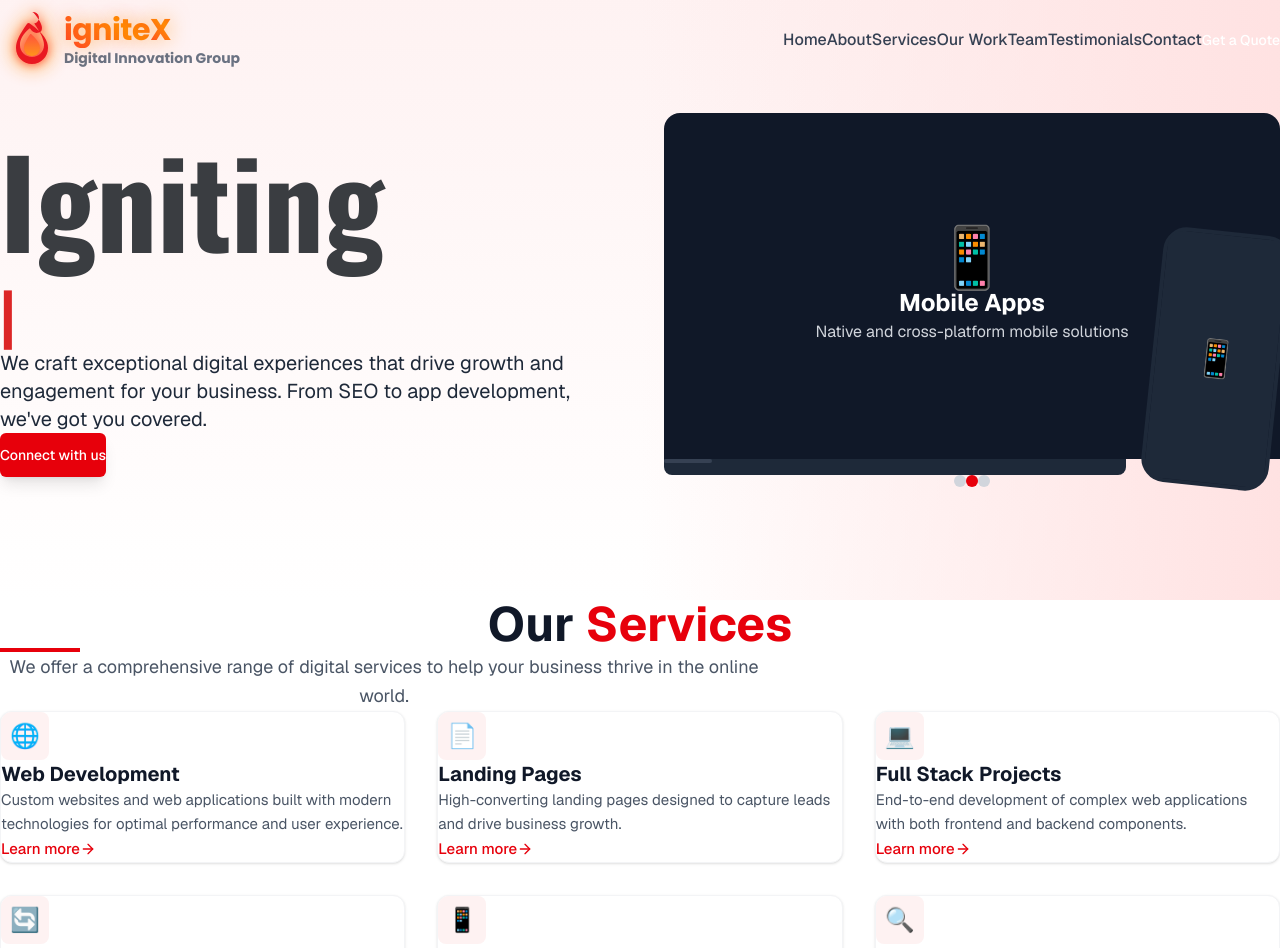
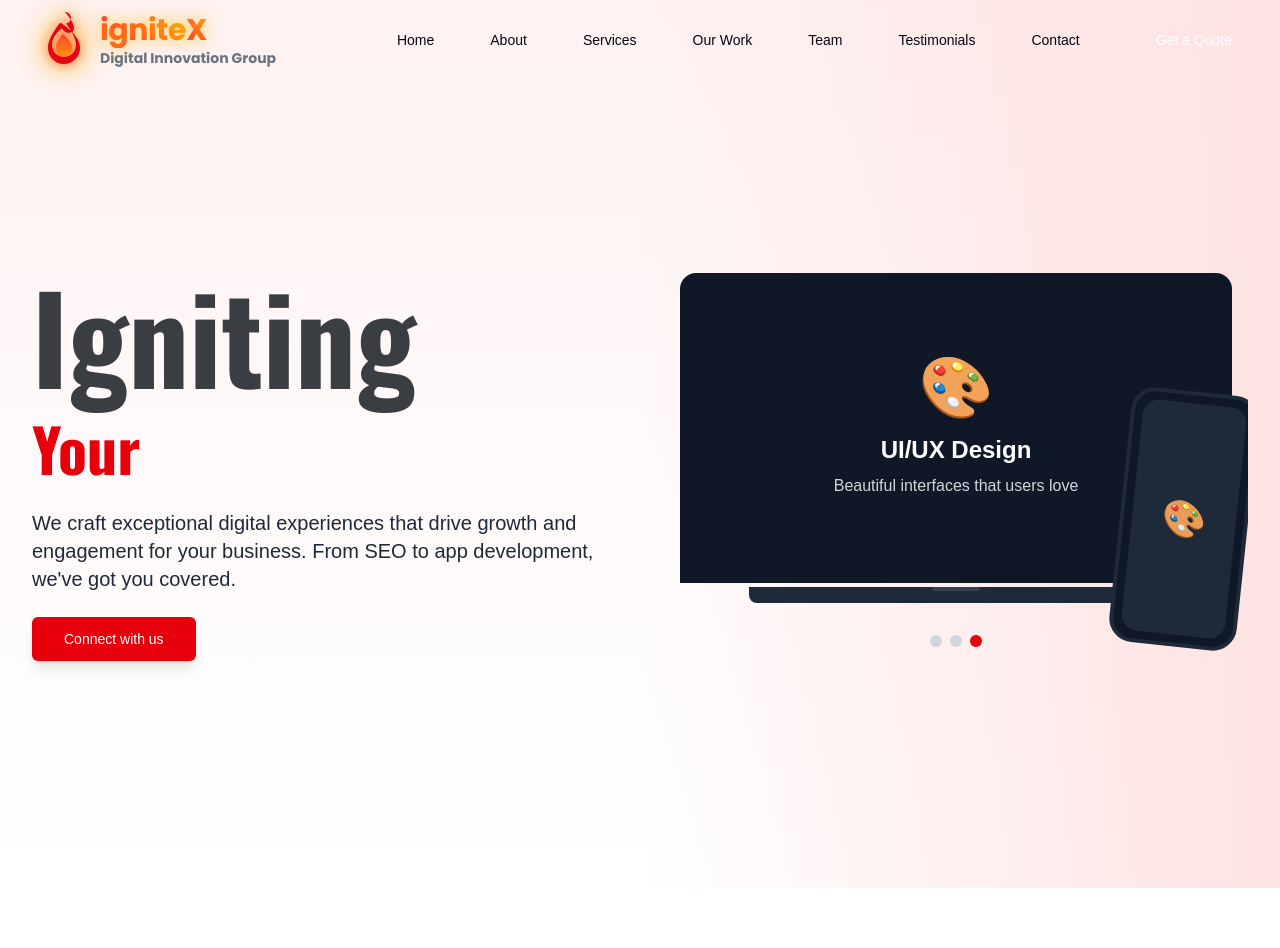
Before and after one commit to spritualrahul/IgniteX, a Next.js app in the folder my-app/: page / in a window 1280 px wide. Shown: the top 948 px of the page. Built offline with nearby package versions, Linux system fonts and the light colour scheme.

Commit message:
Revert "Revert last commit"
This reverts commit 802db2f85892b90f22dabd1a288910e0a98c0757.

```diff
--- a/my-app/src/app/globals.css
+++ b/my-app/src/app/globals.css
@@ -6,12 +6,10 @@
   51%, 100% { opacity: 0; }
 }
 
+
 :root {
   --background: #ffffff;
   --foreground: #171717;
-  --max-width: 1280px;
-  --header-height: 5rem;
-  --section-padding: 2rem;
 }
 
 @theme inline {
@@ -21,91 +19,15 @@
   --font-mono: var(--font-geist-mono);
 }
 
-/* Base responsive typography */
-html {
-  font-size: 16px;
-  scroll-behavior: smooth;
-}
-
-@media (max-width: 1024px) {
-  html {
-    font-size: 15px;
+@media (prefers-color-scheme: dark) {
+  :root {
+    --background: #0a0a0a;
+    --foreground: #ededed;
   }
-}
-
-@media (max-width: 768px) {
-  html {
-    font-size: 14px;
-  }
-}
-
-@media (max-width: 480px) {
-  html {
-    font-size: 13px;
-  }
-}
-
-/* Base styles */
-* {
-  margin: 0;
-  padding: 0;
-  box-sizing: border-box;
 }
 
 body {
   background: var(--background);
   color: var(--foreground);
-  font-family: var(--font-geist-sans), system-ui, -apple-system, sans-serif;
-  line-height: 1.6;
-  overflow-x: hidden;
-  text-rendering: optimizeLegibility;
-  -webkit-font-smoothing: antialiased;
-  -moz-osx-font-smoothing: grayscale;
+  font-family: Arial, Helvetica, sans-serif;
 }
-
-/* Responsive container */
-.container {
-  width: 100%;
-  max-width: var(--max-width);
-  margin: 0 auto;
-  padding: 0 1.5rem;
-}
-
-/* Responsive media */
-img, video, iframe {
-  max-width: 100%;
-  height: auto;
-  display: block;
-}
-
-/* Responsive tables */
-table {
-  width: 100%;
-  border-collapse: collapse;
-  margin: 1rem 0;
-}
-
-/* Dark mode */
-@media (prefers-color-scheme: dark) {
-  :root {
-    --background: #0a0a0a;
-    --foreground: #ededed;
-  }
-
-  body {
-    color-scheme: dark;
-  }
-}
-
-/* Print styles */
-@media print {
-  body {
-    background: white;
-    color: black;
-    font-size: 12pt;
-  }
-
-  .no-print {
-    display: none !important;
-  }
-}
--- a/my-app/src/components/Navbar.tsx
+++ b/my-app/src/components/Navbar.tsx
@@ -48,9 +48,9 @@ export function Navbar() {
         isScrolled ? "bg-white/95 backdrop-blur-md shadow-md" : "bg-transparent"
       }`}
     >
-      <nav className="w-full max-w-[var(--max-width)] mx-auto px-4 sm:px-6 lg:px-8">
-        <div className="flex items-center justify-between h-16 md:h-20">
-          <div className="flex items-center flex-shrink-0">
+      <nav className="max-w-7xl mx-auto px-4 sm:px-6 lg:px-8">
+        <div className="flex items-center justify-between h-20">
+          <div className="flex-shrink-0">
             <style jsx global>{`
   @keyframes flame {
     0%, 100% {
@@ -137,16 +137,16 @@ export function Navbar() {
             </Link>
           </div>
           <div className="hidden md:block">
-            <div className="ml-4 md:ml-10 flex items-center space-x-1 md:space-x-2 lg:space-x-4">
+            <div className="ml-10 flex items-baseline space-x-8">
               {navItems.map((item) => (
-                <Link
+                <a
                   key={item.name}
                   href={item.href}
                   onClick={(e) => scrollToSection(e, item.href)}
-                  className="px-2 py-1 md:px-3 md:py-2 text-sm md:text-base font-medium text-gray-700 hover:text-red-600 transition-colors whitespace-nowrap"
+                  className="text-gray-950 hover:text-primary px-3 py-2 rounded-md text-sm font-medium transition-colors cursor-pointer"
                 >
                   {item.name}
-                </Link>
+                </a>
               ))}
               <Button className="ml-4 bg-primary hover:bg-primary/90">
                 Get a Quote
@@ -154,25 +154,22 @@ export function Navbar() {
             </div>
           </div>
           <div className="md:hidden">
-            <button
+            <Button
+              variant="ghost"
+              size="icon"
               onClick={() => setIsOpen(!isOpen)}
-              className="inline-flex items-center justify-center p-2 rounded-md text-gray-700 hover:text-red-600 focus:outline-none transition-colors"
-              aria-expanded={isOpen}
-              aria-label={isOpen ? 'Close menu' : 'Open menu'}
+              aria-label="Toggle menu"
+              className="text-secondary hover:bg-gray-100"
             >
-              {isOpen ? (
-                <X className="block h-6 w-6" aria-hidden="true" />
-              ) : (
-                <Menu className="block h-6 w-6" aria-hidden="true" />
-              )}
-            </button>
+              {isOpen ? <X className="h-6 w-6" /> : <Menu className="h-6 w-6" />}
+            </Button>
           </div>
         </div>
         {isOpen && (
           <div className="md:hidden bg-white rounded-lg shadow-lg mt-2 py-2">
             <div className="px-2 pt-2 pb-3 space-y-1 sm:px-3">
               {navItems.map((item) => (
-                <Link
+                <a
                   key={item.name}
                   href={item.href}
                   onClick={(e) => {
@@ -182,7 +179,7 @@ export function Navbar() {
                   className="block px-3 py-2 rounded-md text-base font-medium text-gray-950 hover:text-primary hover:bg-gray-50 cursor-pointer"
                 >
                   {item.name}
-                </Link>
+                </a>
               ))}
               <Button className="w-full mt-2 bg-primary hover:bg-primary/90">
                 Get a Quote
--- a/my-app/src/components/ServicesSection.tsx
+++ b/my-app/src/components/ServicesSection.tsx
@@ -76,53 +76,43 @@ export default function ServicesSection({ showAll = false }) {
   };
 
   return (
-    <section id="services" className="py-12 sm:py-16 lg:py-20 px-4 sm:px-6 lg:px-8 bg-white">
-      <div className="w-full max-w-[var(--max-width)] mx-auto">
+    <section id="services" className="py-20 px-4 md:px-8 bg-white">
+      <div className="max-w-6xl mx-auto">
         <motion.div
           initial={{ opacity: 0, y: 20 }}
           whileInView={{ opacity: 1, y: 0 }}
-          viewport={{ once: true, margin: "-100px" }}
-          className="text-center mb-12 sm:mb-16 lg:mb-20 px-2"
+          viewport={{ once: true }}
+          className="text-center mb-16"
         >
-          <h2 className="text-3xl sm:text-4xl lg:text-5xl font-bold mb-4 sm:mb-6 text-gray-900">
+          <h2 className="text-4xl md:text-5xl font-bold mb-6 text-gray-900">
             Our <span className="text-red-600">Services</span>
           </h2>
-          <div className="w-16 sm:w-20 h-1 bg-red-600 mx-auto mb-8 sm:mb-10"></div>
-          <p className="text-base sm:text-lg text-gray-600 max-w-3xl mx-auto leading-relaxed">
+          <div className="w-20 h-1 bg-red-600 mx-auto mb-10"></div>
+          <p className="text-lg text-gray-600 max-w-3xl mx-auto leading-relaxed">
             We offer a comprehensive range of digital services to help your business thrive in the online world.
           </p>
         </motion.div>
 
-        <div className="grid grid-cols-1 sm:grid-cols-2 lg:grid-cols-3 gap-6 sm:gap-8">
+        <div className="grid grid-cols-1 md:grid-cols-2 lg:grid-cols-3 gap-8">
           {displayServices.map((service, index) => (
             <motion.div
               key={service.slug}
               custom={index}
               initial="hidden"
               whileInView="visible"
-              viewport={{ once: true, margin: "-50px" }}
+              viewport={{ once: true }}
               variants={fadeIn}
-              className="group bg-white rounded-xl shadow-sm hover:shadow-md transition-all duration-300 overflow-hidden border border-gray-100 hover:border-red-50"
+              className="bg-white p-6 rounded-xl shadow-lg hover:shadow-xl transition-shadow duration-300 border border-gray-100"
             >
-              <div className="p-5 sm:p-6 md:p-7">
-                <div className="w-12 h-12 flex items-center justify-center rounded-lg bg-red-50 text-2xl mb-4 group-hover:bg-red-100 transition-colors duration-300">
-                  {service.icon}
-                </div>
-                <h3 className="text-lg sm:text-xl font-bold text-gray-900 mb-2">
-                  {service.title}
-                </h3>
-                <p className="text-gray-600 text-sm sm:text-[0.9375rem] leading-relaxed mb-4">
-                  {service.description}
-                </p>
-                <Link
-                  href={`/services/${service.slug}`}
-                  className="inline-flex items-center text-red-600 hover:text-red-700 font-medium text-sm sm:text-[0.9375rem] group-hover:translate-x-1 transition-all duration-300"
-                  aria-label={`Learn more about ${service.title}`}
-                >
-                  Learn more
-                  <ArrowRight className="ml-1 w-4 h-4 flex-shrink-0" />
-                </Link>
-              </div>
+              <div className="text-4xl mb-4">{service.icon}</div>
+              <h3 className="text-xl font-semibold mb-3 text-gray-800">{service.title}</h3>
+              <p className="text-gray-600 mb-4">{service.description}</p>
+              <Link
+                href={`/services#${service.slug}`}
+                className="text-red-600 hover:text-red-700 font-medium inline-flex items-center"
+              >
+                Learn more <ArrowRight className="ml-1 h-4 w-4" />
+              </Link>
             </motion.div>
           ))}
         </div>
```
